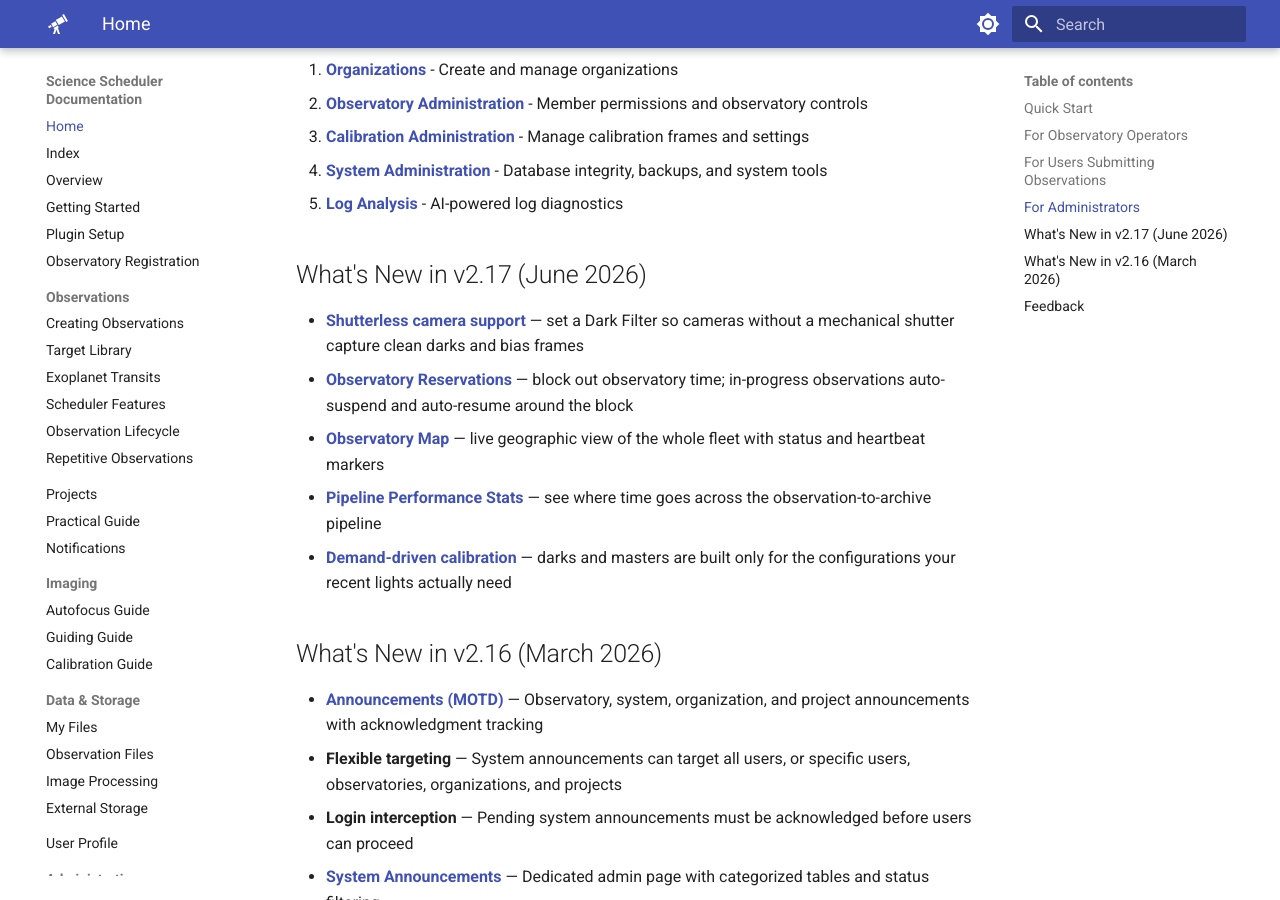
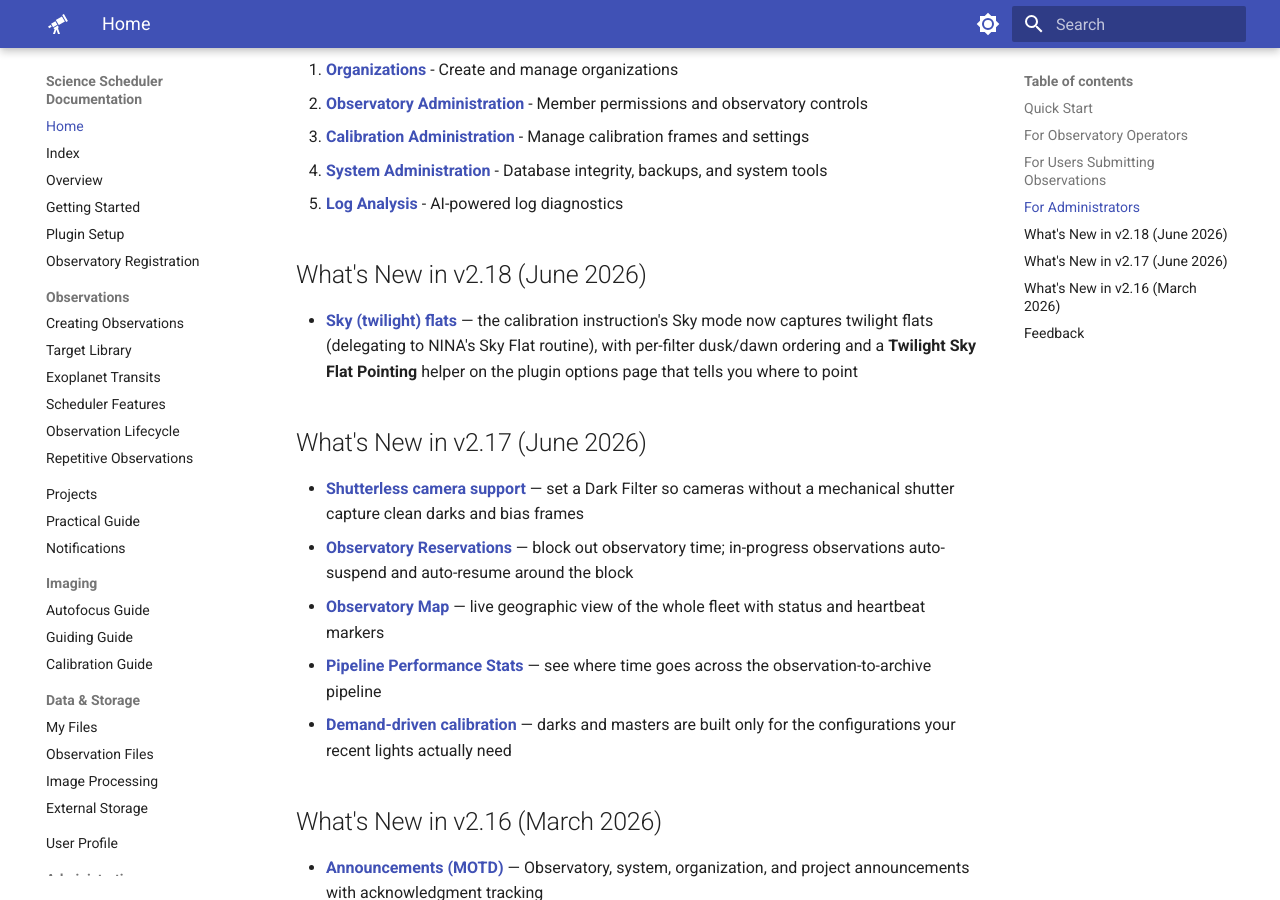
Before and after one commit to First-Light-Systems/nina-scheduler-docs, an MkDocs documentation site: the page built from docs/index.md, in a window 1280 px wide and 900 px high, scrolled down 1790 px. Built offline with MkDocs 1.6.1 and Material for MkDocs 9.7.7, drawn with Linux system fonts in a browser that asks for light colours; some of the changed text lies outside the part shown.

Commit message:
docs: add sky flats to home-page What's New (v2.18)
The home page had its own 'What's New' / Documentation Version separate from CHANGELOG.
Add a v2.18 section for Sky (twilight) flats, bump version 2.17 -> 2.18 and Plugin to v3.14.0.0.

Co-Authored-By: Claude Opus 4.8 (1M context) <noreply@anthropic.com>

```diff
--- a/docs/index.md
+++ b/docs/index.md
@@ -1,7 +1,7 @@
 # Science Scheduler Documentation
 
-**Documentation Version**: 2.17 | **Last Updated**: June 2026
-**Server v3.9.0 | Plugin v3.12.1.0**
+**Documentation Version**: 2.18 | **Last Updated**: June 2026
+**Server v3.9.0 | Plugin v3.14.0.0**
 
 Welcome to the Science Scheduler documentation. This system provides automated multi-observatory observation scheduling and coordination for observatories using NINA — from educational programs and remote hosting facilities to professional research networks.
 
@@ -56,6 +56,10 @@ If you're managing organizations, users, or the system:
 4. **[System Administration](SYSTEM_ADMINISTRATION.md)** - Database integrity, backups, and system tools
 5. **[Log Analysis](LOG_ANALYSIS_GUIDE.md)** - AI-powered log diagnostics
 
+## What's New in v2.18 (June 2026)
+
+- **[Sky (twilight) flats](CALIBRATION_GUIDE.md#sky-mode)** — the calibration instruction's Sky mode now captures twilight flats (delegating to NINA's Sky Flat routine), with per-filter dusk/dawn ordering and a **Twilight Sky Flat Pointing** helper on the plugin options page that tells you where to point
+
 ## What's New in v2.17 (June 2026)
 
 - **[Shutterless camera support](PLUGIN_SETUP.md#dark-filter-shutterless-cameras)** — set a Dark Filter so cameras without a mechanical shutter capture clean darks and bias frames
```
